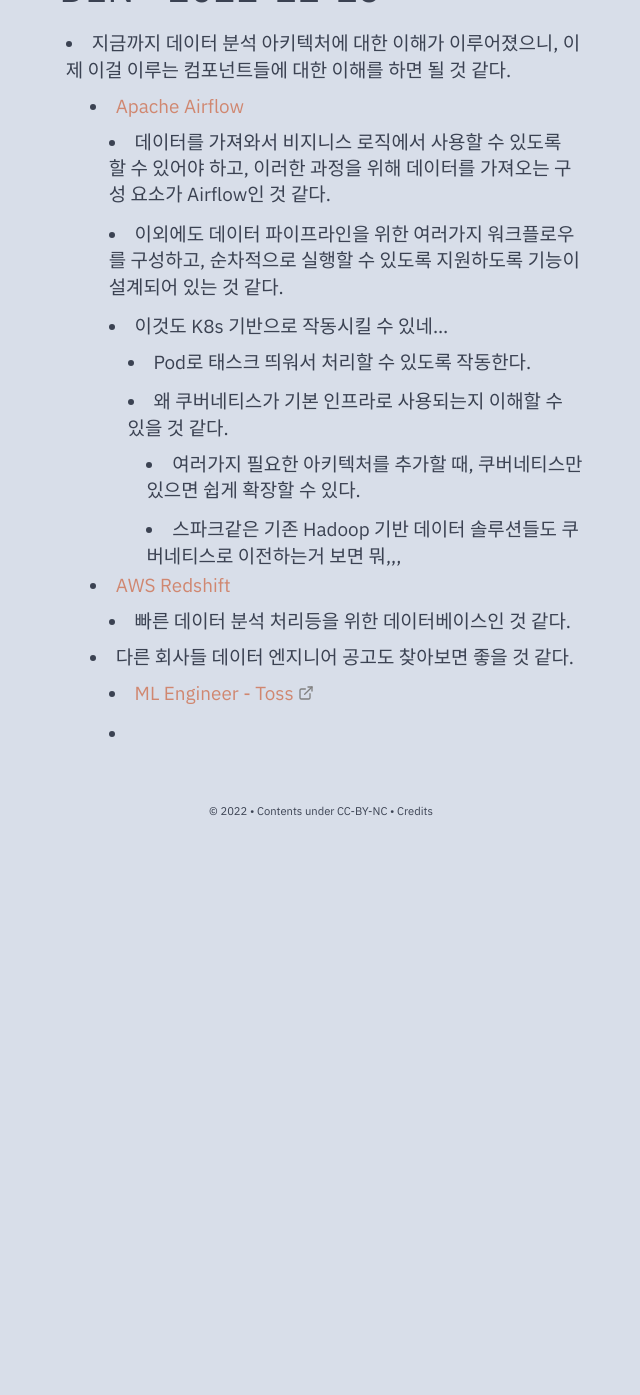
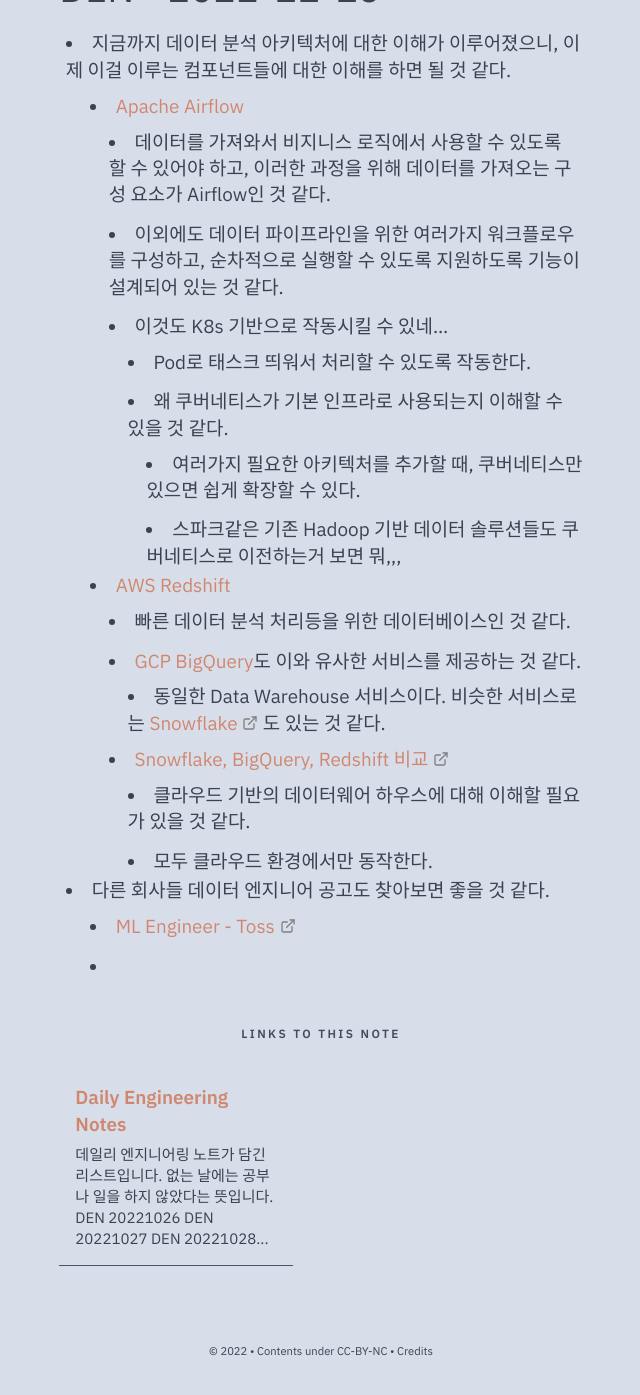
Before and after one commit to timbergrizz/timbergrizz.github.io, a Jekyll site: the page built from _notes/Public/DEN/DEN - 2022-11-15.md, in a window 1280 px wide and 1400 px high, scrolled down 193 px. Shown: the top 1395 px of the window, without its empty margins (319-959 px from the left). Built offline with Jekyll 4.4.1, drawn with Linux system fonts in a browser that asks for light colours; comment, search, counter and statistics services are not loaded; before the commit the page ends 1053 px from its top, so only the background shows below that.

Commit message:
vault backup: 2022-11-15 18:06:37

```diff
--- a/_notes/Public/DEN/DEN - 2022-11-15.md
+++ b/_notes/Public/DEN/DEN - 2022-11-15.md
@@ -14,6 +14,11 @@ feed: hide
 				- 스파크같은 기존 Hadoop 기반 데이터 솔루션들도 쿠버네티스로 이전하는거 보면 뭐,,,
 	- [[AWS Redshift]]
 		- 빠른 데이터 분석 처리등을 위한 데이터베이스인 것 같다.
-	- 다른 회사들 데이터 엔지니어 공고도 찾아보면 좋을 것 같다.
-		- [ML Engineer - Toss](https://www.linkedin.com/jobs/view/3227519419/?trackingId=fWoy%2BXYpRFy79kKDLUpefw%3D%3D&refId=DPEcmUOdS660DnkBwlAcfQ%3D%3D&midToken=AQFKSQJmoorblQ&midSig=1Wfex1bW4ykqw1&trk=eml-jobs_jymbii_digest-job_card-0-jobcard_body&trkEmail=eml-jobs_jymbii_digest-job_card-0-jobcard_body-null-h4f017~lahn5cm5~gc-null-null&eid=h4f017-lahn5cm5-gc)
-		-
+		- [[GCP BigQuery]]도 이와 유사한 서비스를 제공하는 것 같다.
+			- 동일한 Data Warehouse 서비스이다. 비슷한 서비스로는 [Snowflake](https://www.snowflake.com/?lang=ko&utm_source=google&utm_medium=paidsearch&utm_campaign=ap-kr-ko-brand-core-exact&utm_content=go-eta-evg-ss-free-trial&utm_term=c-g-snowflake-e&_bt=579103397656&_bk=snowflake&_bm=e&_bn=g&_bg=128328467463&gclsrc=aw.ds&gclid=CjwKCAiAjs2bBhACEiwALTBWZcrHnr_srJpa5FRoh_r4-ZMBOdVaOC4zc9LVYmYMgKPegeiPccEvARoCX6UQAvD_BwE) 도 있는 것 같다.
+		- [Snowflake, BigQuery, Redshift 비교](https://giljae.medium.com/snowflake-bigquery-redshift-%EB%B9%84%EA%B5%90-5c585df450b7)
+			- 클라우드 기반의 데이터웨어 하우스에 대해 이해할 필요가 있을 것 같다.
+			- 모두 클라우드 환경에서만 동작한다.
+- 다른 회사들 데이터 엔지니어 공고도 찾아보면 좋을 것 같다.
+	- [ML Engineer - Toss](https://www.linkedin.com/jobs/view/3227519419/?trackingId=fWoy%2BXYpRFy79kKDLUpefw%3D%3D&refId=DPEcmUOdS660DnkBwlAcfQ%3D%3D&midToken=AQFKSQJmoorblQ&midSig=1Wfex1bW4ykqw1&trk=eml-jobs_jymbii_digest-job_card-0-jobcard_body&trkEmail=eml-jobs_jymbii_digest-job_card-0-jobcard_body-null-h4f017~lahn5cm5~gc-null-null&eid=h4f017-lahn5cm5-gc)
+	-
--- a/_notes/Public/Daily Engineering Notes.md
+++ b/_notes/Public/Daily Engineering Notes.md
@@ -19,3 +19,9 @@ date : 09-11-2022
 [[DEN - 2022-11-05]]
 
 [[DEN - 2022-11-06]]
+
+[[DEN - 2022-11-11]]
+
+[[DEN - 2022-11-14]]
+
+[[DEN - 2022-11-15]]
--- a/_notes/Public/Datas/AWS Redshift.md
+++ b/_notes/Public/Datas/AWS Redshift.md
@@ -2,12 +2,14 @@
 title: AWS Redshift
 feed: hide
 ---
-- 출처 : [Redshift란? 다른 DB들과 차이점은?](https://pearlluck.tistory.com/648)
+- 출처
+	- [Redshift란? 다른 DB들과 차이점은?](https://pearlluck.tistory.com/648)
+	- [Redshift의 특징들. 다른 DB와 뭐가 다른가?](https://jaemunbro.medium.com/aws-redshift-%EA%B8%B0%EC%B4%88%EC%A7%80%EC%8B%9D-987aedcb2830)
 
 ## What is Redshift?
 - AWS에서 완전 관리형으로 제공되는 클라우드 데이터 웨어하우스
 	- 데이터 웨어하우스는 여러가지 소스에서 데이터를 추출한 후 변환하여 적재하는 관계형 데이터베이스
-		- ETL에서 Load가 이 데이터베이스로 이루어지게 된다.
+		- ETL에서 Load가 이러한 데이터 웨어하우스를 타겟으로 이루어지게 된다.
 		- [[Apache Airflow]], [[대형 서비스 아키텍처]] 참고
 - 클러스터 (노드 집합)를 생성하고, 클러스터를 사용할 준비가 되면 데이터를 적재하고 분석을 수행할 수 있다.
 	- 이때 PostgreSQL을 기반으로 설계해 표준 SQL을 이용한 데이터 처리를 지원한다.
@@ -47,17 +49,24 @@ feed: hide
 ### Columnar Data Storage
 - DB에 Row가 아닌 Column 기반으로 테이블 정보를 저장한다.
 	- 컬럼으로 압축하여 데이터를 읽는 크기를 줄여 디스크 i/o를 줄이고, 쿼리를 향상시킨다.
-- 압축 기능의 자동 적용을 위해 copy 명령으로 redshift의 데이터를 로딩하면서 데이터 분석을 수행하도록 압축을 수행할 수 있다.
+	- 쿼리를 실행하면 압축된 데이터를 메모리로 읽어온 후, 쿼리 실행 도중에 압축이 실행되도록 한다.
+		- 압축 기능의 자동 적용을 위해 copy 명령으로 redshift의 데이터를 로딩하면서 데이터 분석을 수행하도록 압축을 수행할 수 있다.
 
 ## Advantages of Redshift
 - Copy 명령
 	- S3, DynamoDB, EMR에 있는 데이터를 병렬적으로 로딩할 수 있다.
+	- 근데 이게 ETL과 뭐가 다른지 모르겠다.
 - 신속한 확장과 백업
 	- 필요할 때 마다 설정을 변경하여 DB의 스케일을 조정할 수 있다.
 	- S3에 자동으로 백업 데이터가 저장된다.
 		- 필요에 따라 수등으로 스냅샷을 생성할 수 있다.
+- OLTP 기능
+	- 데이터 삽입 / 삭제 등의 온라인 트랜젝션 기능을 일반적인 RDBMS와 같이 제공한다.
+	- 특히 매우 큰 데이터세트의 분석을 위해 최적화 되어 있다.
 
-## Difference from Previous DW
+## Difference
+
+### from Previous DW
 - 확장성
 	- 기존 DW 솔루션은 온프레미스 시스템으로, 사전 할당된 리소스만 사용할 수 있었다.
 	- Redshift는 클라우드 기반으로 확장성이 뛰어나다.
@@ -70,4 +79,11 @@ feed: hide
 	- 기존 DW는 정형화된 데이터만 분석할 수 있다.
 	- Redshift는 정형데이터 뿐만 아니라 반정형, 비정형 데이터도 분석할 수 있다.
 		- raw data를 그대로 저장하고, Redshift가 분석할 때 필요한 형태로 가공할 수 있다.
--
+
+### from Athena
+- Athena는 Serverless 서비스이다.
+	- S3의 데이터셋의 쿼리를 올릴 수 있도록 해준다.
+- Athena는 대용량 쿼리나 장기적 배치 처리에 적합하지 않다.
+	- 리소스를 사용자가 독점하는 방식이 아닌, Region별로 리소스를 공유한다.
+	- 트래픽이 몰리는 시간대에 메모리 부족 오류 등이 발생할 수 있다.
+- Redshift는 대용량 데이터에 대한 Batch 처리를 위한 아키텍처이다.
```
Also changed, not shown: _notes/Public/Datas/GCP BigQuery.md (added, +4 -0 lines), .obsidian/workspace.json.
